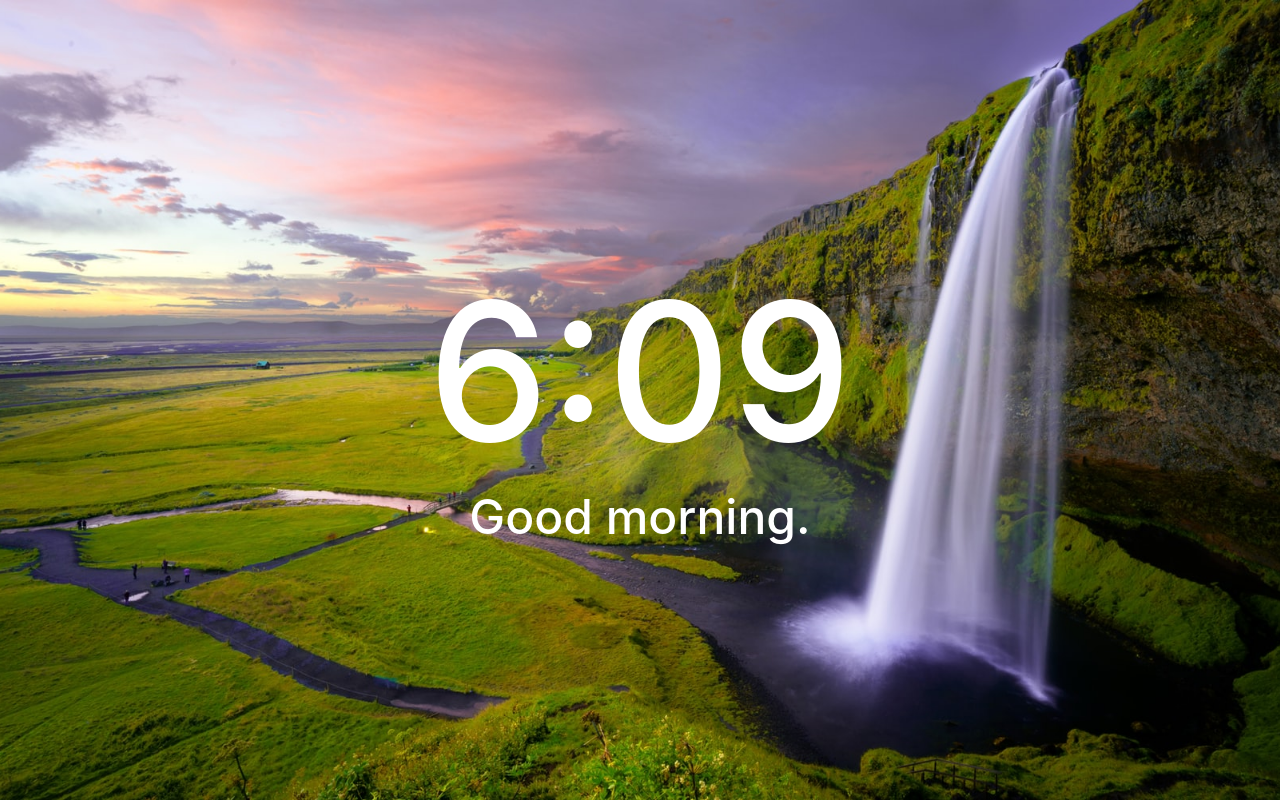
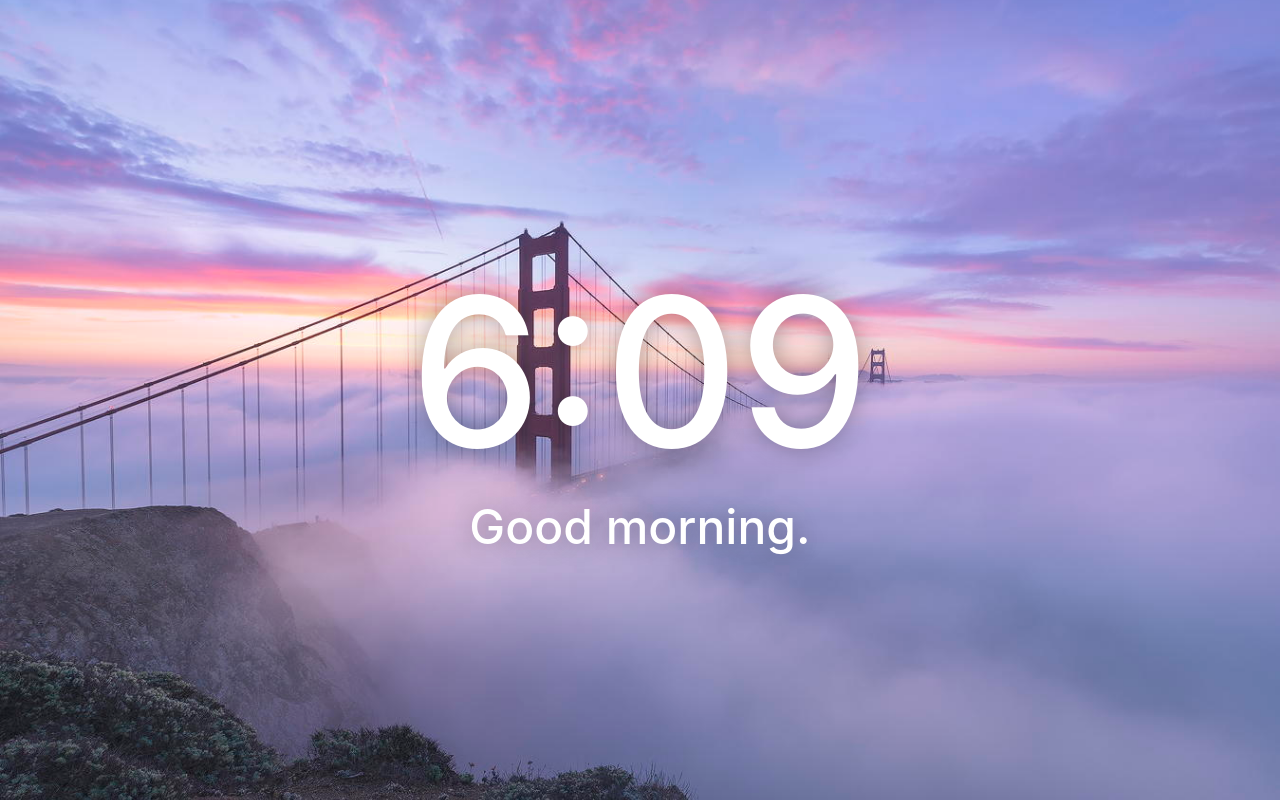
Before and after one commit to kx-chen/velocity, a browser extension: page src/override/override.html in a window 1280 px wide. Drawn offline with Linux system fonts and the light colour scheme.

Commit message:
Add backgrounds and slight box-shadow

```diff
--- a/src/override/override.html
+++ b/src/override/override.html
@@ -23,16 +23,18 @@
         }
 
         #clock {
-            font-size: 12em;
+            text-shadow: 0 0 25px rgba(0,0,0,0.3);
+            font-size: 13em;
         }
 
 		#message-under-clock {
-			font-size: 3em;
+            text-shadow: 0 0 25px rgba(0,0,0,0.3);
+            font-size: 3em;
 		}
 
         body {
-            margin: 0px;
-            background-image: url("backgrounds/photo-1476610182048-b716b8518aae.jpeg");
+            margin: 0;
+            background-image: url("backgrounds/10.jpg");
             height: 100vh;
             background-position: center;
             background-repeat: no-repeat;
@@ -42,8 +44,8 @@
 </head>
 <body>
 <div id="clock-wrapper">
-	<div id="clock">...</div>
-	<div id="message-under-clock">...</div>
+	<div id="clock"></div>
+	<div id="message-under-clock"></div>
 </div>
 
 </body>
--- a/src/override/override.js
+++ b/src/override/override.js
@@ -65,4 +65,4 @@ function ready(fn) {
     }
 }
 
-ready(initPage());
+ready(initPage);
```
Also changed, not shown: src/override/backgrounds/10.jpg (added), src/override/backgrounds/photo-1449034446853-66c86144b0ad.jpeg (added), 2 other files.
